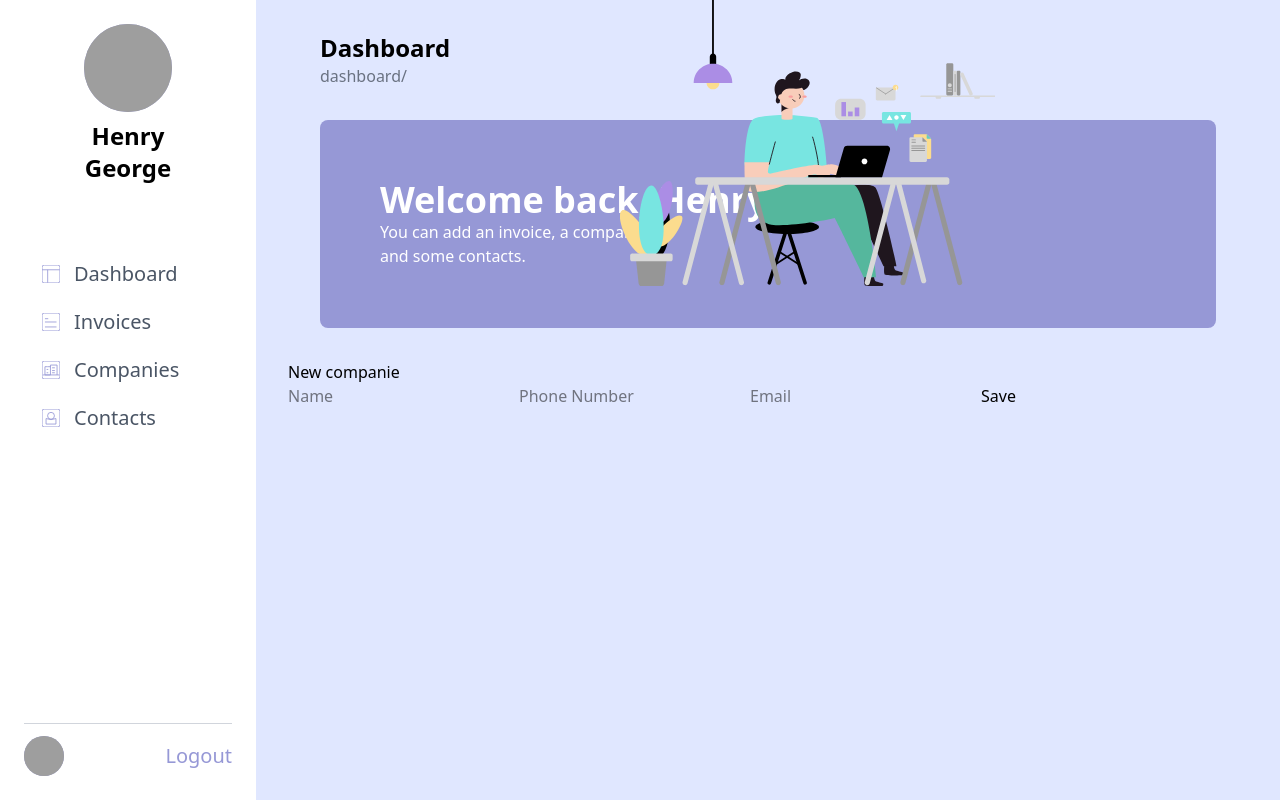
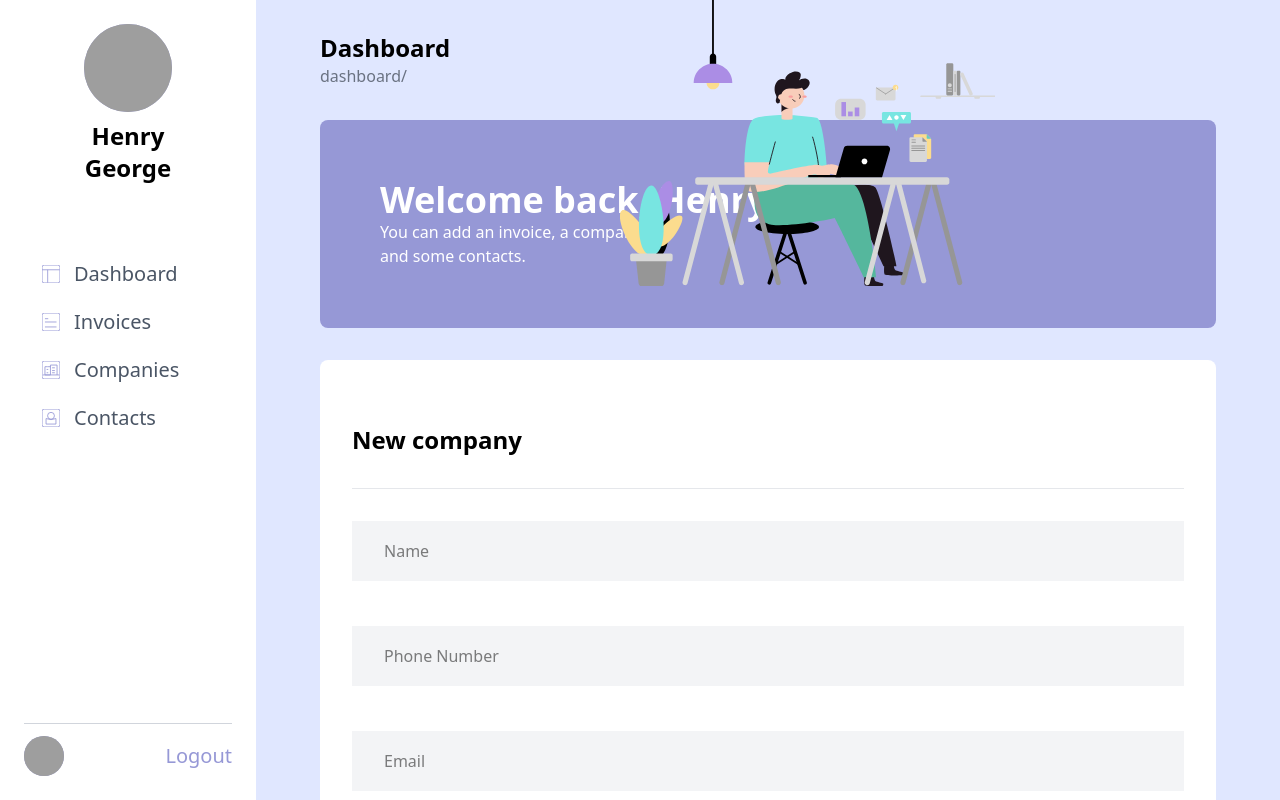
Before and after one commit to HakimBaidouri/COGIP, a React (Vite) app in the folder frontend/: page /dashboard/companiesDash in a window 1280 px wide. Shown: the top 800 px of the page. Built offline with nearby package versions, Linux system fonts and the light colour scheme; grey boxes are pictures that could not be loaded.

Commit message:
Dashboard form module init
New contact/company/invoice pages stylised.

```diff
--- /dev/null
+++ b/frontend/src/components/form.jsx
@@ -0,0 +1,40 @@
+export default function Form({
+                                 title = "default title",
+                                 option1 = "default option 1",
+                                 option1Type = "text",
+                                 option2 = "default option 2",
+                                 option2Type = "text",
+                                 option3 = "default option 3",
+                                 option3Type = "text"
+                             }) {
+
+    return (
+        <section className="p-8 m-8 rounded-lg bg-white">
+
+            <h2 className="font-bold text-2xl pt-8  ">{title}</h2>
+            <hr className="h-px my-8 bg-gray-200 border-0 dark:bg-gray-700"/>
+
+
+            <div>
+                <form action="" method="post" className="flex-wrap">
+
+                    {/* <label for="reference"></label> */}
+                    <input type={option1Type} name="reference" id="reference" placeholder={option1}
+                           className="w-full h-[60px] bg-gray-100  ps-8 capitalize mb-[45px] font-cogip-inter font-thin"/>
+
+                    {/* <label for="price"></label> */}
+                    <input type={option2Type} name="price" id="price" placeholder={option2}
+                           className="w-full h-[60px] bg-gray-100  ps-8 capitalize mb-[45px]  font-cogip-inter font-thin"/>
+
+                    {/* <label for="company"></label> */}
+                    <input type={option3Type} name="companyName" id="companyName" placeholder={option3}
+                           className="w-full h-[60px] bg-gray-100  ps-8 capitalize mb-[45px]  font-cogip-inter font-thin"/>
+
+                    <input type="submit" value="Save" name="saveBtn"
+                           className="w-full h-[60px] bg-cogip-blue  ps-8 capitalize text-left text-white  font-cogip-inter font-normal"/>
+
+                </form>
+            </div>
+        </section>
+    )
+}
--- a/frontend/src/pages/dashboard/companiesDash.jsx
+++ b/frontend/src/pages/dashboard/companiesDash.jsx
@@ -1,31 +1,18 @@
-function contactsDash(){
-    return(
-    <div>
+import Form from "../../components/form.jsx";
 
-        <section>
-            <p>New companie</p>
-        </section>
+function contactsDash() {
+    return (
 
-        <section>
-            <div>
-                <form action="" method="post">
+        <Form
+            title={"New company"}
+            option1={"name"}
+            option2={"phone number"}
+            option3={"email"}
+            option1Type={"text"}
+            option2Type={"number"}
+            option3Type={"text"}
+        />
 
-                    {/* <label for="name"></label> */}
-                    <input type="text" name="name" id="name" placeholder="Name"/>
-
-                    {/* <label for="phone"></label> */}
-                    <input type="number" name="phone" id="phone" placeholder="Phone Number"/>
-
-                    {/* <label for="email"></label> */}
-                    <input type="email" name="email" id="email" placeholder="Email"/>
-
-                    <input type="submit" value="Save" name="saveBtn"/>
-
-                </form>
-            </div>
-        </section>
-
-    </div>
     );
 }
 
--- a/frontend/src/pages/dashboard/contactsDash.jsx
+++ b/frontend/src/pages/dashboard/contactsDash.jsx
@@ -1,31 +1,20 @@
-function contactsDash(){
-    return(
-    <div>
+import Form from "../../components/form.jsx"
 
-        <section>
-            <p>New contact</p>
-        </section>
+function contactsDash() {
+    return (
 
-        <section>
-            <div>
-                <form action="" method="post">
 
-                    {/* <label for="name"></label> */}
-                    <input type="text" name="name" id="name" placeholder="Name"/>
+        <Form
+            title={"New contact"}
+            option1={"name"}
+            option2={"tva"}
+            option3={"country"}
+            option1Type={"text"}
+            option2Type={"number"}
+            option3Type={"text"}
+        />
 
-                    {/* <label for="phone"></label> */}
-                    <input type="text" name="tva" id="tva" placeholder="TVA"/>
 
-                    {/* <label for="email"></label> */}
-                    <input type="text" name="country" id="country" placeholder="Country"/>
-
-                    <input type="submit" value="Save" name="saveBtn"/>
-
-                </form>
-            </div>
-        </section>
-
-    </div>
     );
 }
 
--- a/frontend/src/pages/dashboard/invoicesDash.jsx
+++ b/frontend/src/pages/dashboard/invoicesDash.jsx
@@ -1,30 +1,20 @@
-function invoicesDash(){
-    return(
-    <div>
-        <section>
-            <p>New Invoice</p>
-        </section>
+import Form from "../../components/form.jsx"
 
-        <section>
-            <div>
-                <form action="" method="post">
+function invoicesDash() {
+    return (
 
-                    {/* <label for="reference"></label> */}
-                    <input type="text" name="reference" id="reference" placeholder="Reference"/>
 
-                    {/* <label for="price"></label> */}
-                    <input type="number" name="price" id="price" placeholder="Price"/>
+        <Form
+            title={"New Invoice"}
+            option1={"reference"}
+            option2={"price"}
+            option3={"company"}
+            option1Type={"text"}
+            option2Type={"number"}
+            option3Type={"text"}
+        />
 
-                    {/* <label for="company"></label> */}
-                    <input type="text" name="companyName" id="companyName" placeholder="Company Name"/>
 
-                    <input type="submit" value="Save" name="saveBtn"/>
-
-                </form>
-            </div>
-        </section>
-
-    </div>
     );
 }
 
```
